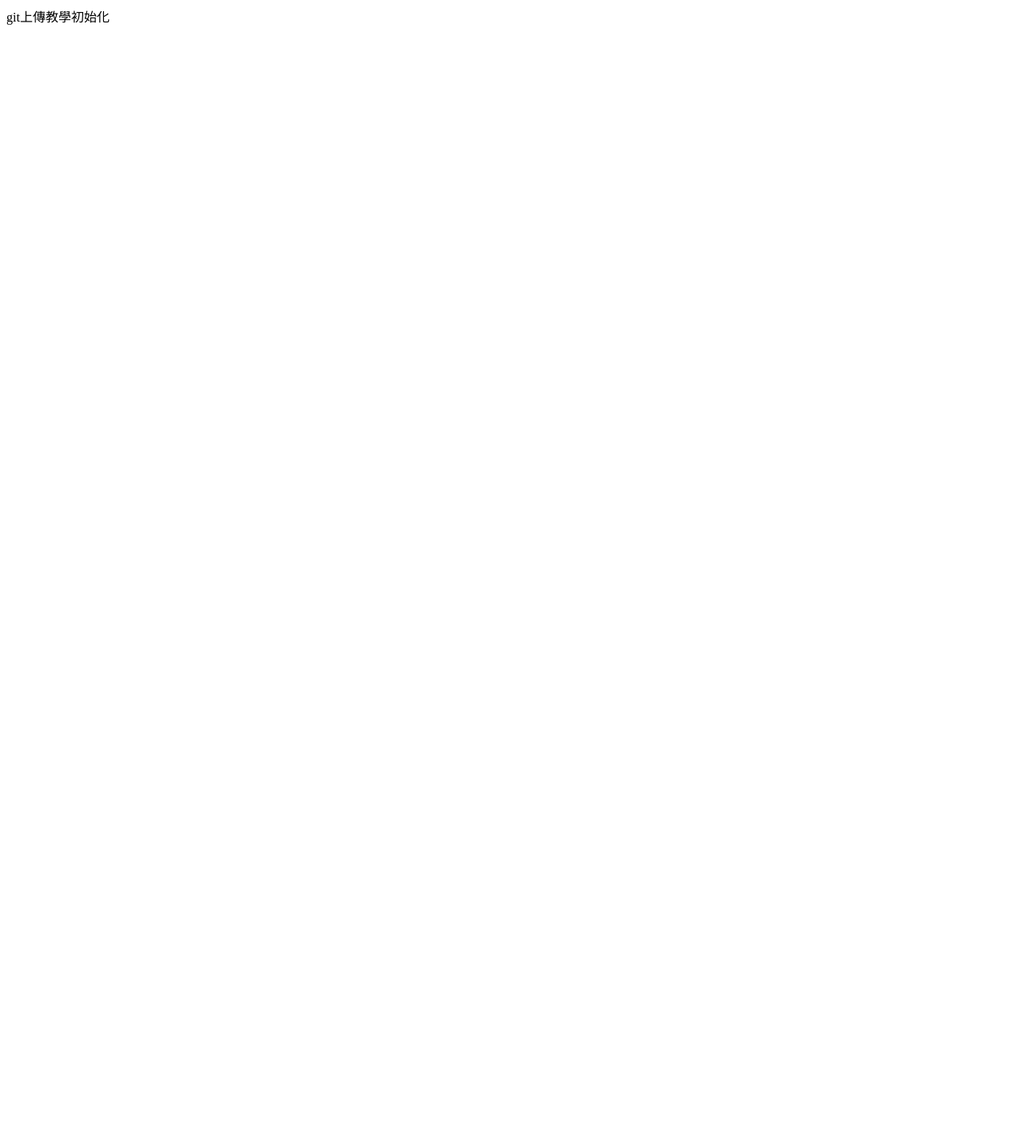
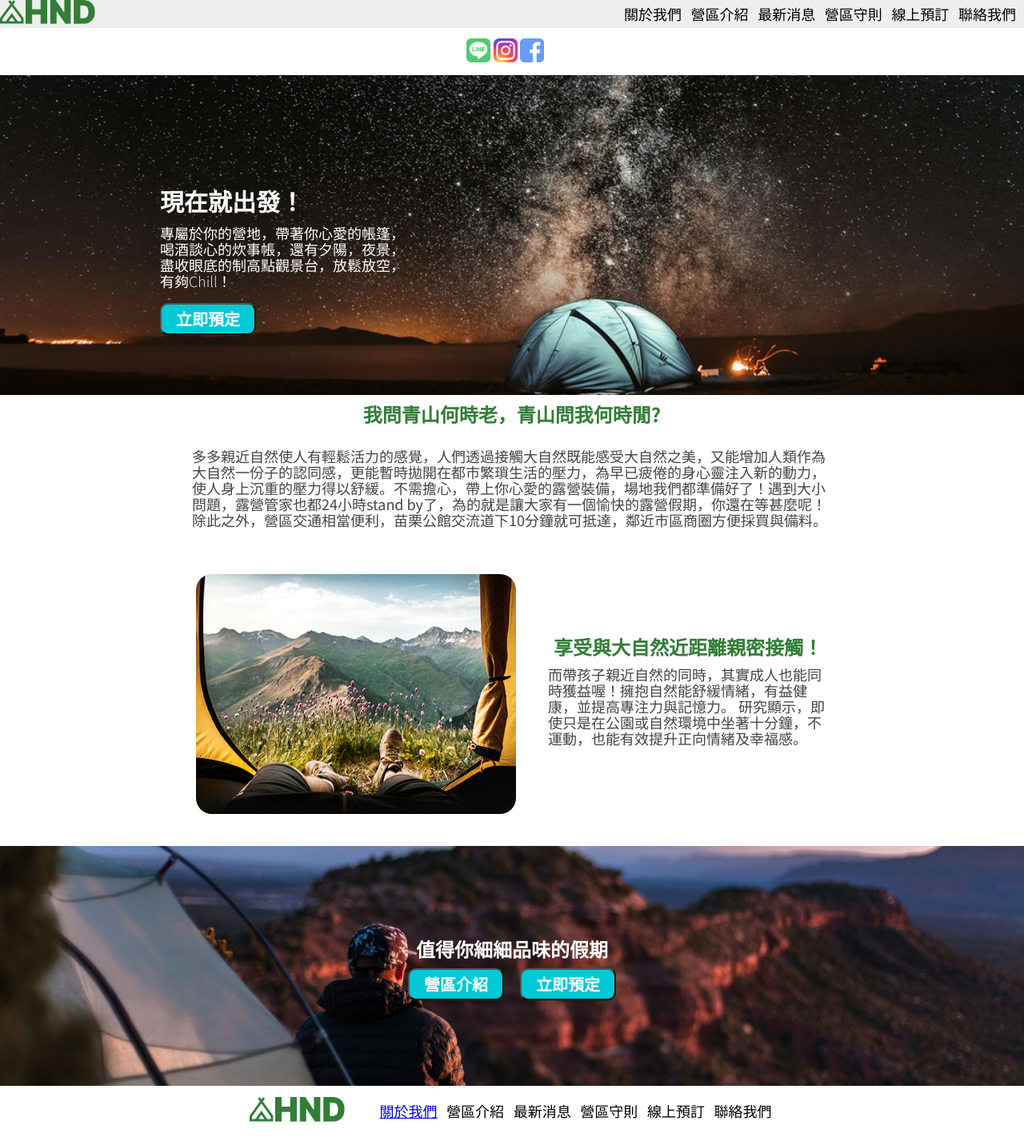
Before and after one commit to jamez168/project_tid201_12_01, a plain HTML site: page index.html in a window 1280 px wide. Shown: the whole page at 80% size. Before the commit the page ends 800 px from the top, so only its background shows below. Drawn offline with Linux system fonts and the light colour scheme.

Commit message:
git init

```diff
--- /dev/null
+++ b/css/style.css
@@ -0,0 +1,236 @@
+
+body {
+    padding: 0;
+    margin: 0;
+    border: 0;
+    font-family: Noto Sans TC;
+}
+* {
+    box-sizing: border-box;
+}
+.header {
+   width: 100%;
+   height: auto;
+   margin: auto;
+   background-color: #eeeeee;
+   display: flex;
+   flex-direction: row;
+   justify-content: space-between;
+   align-items: center;
+   position: fixed;
+   top: 0;
+   left: 0;
+}
+
+.logo {
+    width: 119px;
+}
+ .menu {
+    width: 544px;
+    height: 26px;
+    display: flex;
+    align-items: center;
+  }
+
+  ul {
+   list-style: none;
+   height: auto;
+
+   }
+  .item {
+    font-style: normal;
+    font-size: 18px;
+    line-height: 0px;
+    color: #000000;
+    display: inline;
+    margin: 4px;
+  }
+  .community {
+    width: 100%;
+    margin: auto;
+    margin-top: 48px;
+    margin-bottom: 16px;
+    display: flex;
+    justify-content: center;
+  }
+  .community_item {
+  width: 114px;
+  height: 30px;
+  margin: auto;
+  }
+
+.index_banner01 {
+    background-image: url('../image/camping_34_1440x400.png');
+    background-position: center;
+    width: 100%;
+    height: 400px;
+    margin: auto;
+    display: flex;
+    justify-content: flex-start;
+    align-items: center;
+    }
+
+.p1 {
+    font-family: Noto Sans TC;
+    font-style: normal;
+    font-weight: bold;
+    font-size: 30px;
+    line-height: 0px;
+    text-align: left;
+    color: #ffffff
+}
+.p4 {
+    font-family: Noto Sans TC;
+    font-style: normal;
+    font-weight: 200;
+    line-height: 20px;
+    font-size: 18px;
+    color: #ffffff;
+}
+
+.type_banner01 {
+    width: 306px;
+    height: 147px;
+    margin: auto;
+    margin-left: 200px;
+}
+
+ .indextext1 {
+    width: 800px;
+    height: auto;
+    margin-top: 40px;
+    margin-bottom: 40px;
+    margin: auto;
+    display: flex;
+    flex-direction: column;
+    justify-content: center;
+ }
+ .indextext1_a {
+    font-family: Noto Sans TC;
+    font-style: normal;
+    font-weight: bold;
+    font-size: 24px;
+    line-height: 0px;
+    color: #327e37;
+    text-align: center;
+ }
+ .indextext1_b {
+    font-family: Noto Sans TC;
+    font-style: normal;
+    font-weight: 400;
+    line-height: 20px;
+    font-size: 18px;
+    color: #454545;
+ }
+ .indextext2 {
+    width: auto;
+    height: auto;
+    margin-top: 40px;
+    margin-bottom: 40px;
+    display: flex;
+    justify-content:center;
+    align-items: center;
+ }
+.indextext2_1 {
+    background-image: url('../image/camping_27_400x300.jpg');
+    width: 400px;
+    height: 300px;
+    border-radius: 20px;
+}
+.indextext2_a {
+    width: 350px;
+    height: auto;
+    margin-left: 40px;
+
+
+}
+.indextext2_aa {
+    font-family: Noto Sans TC;
+    font-style: normal;
+    font-weight: bold;
+    font-size: 24px;
+    line-height: 0px;
+    color: #327e37;
+    text-align: center;
+}
+.indextext2_ab {
+    font-family: Noto Sans TC;
+    font-style: normal;
+    font-weight: 400;
+    line-height: 20px;
+    font-size: 18px;
+    color: #454545;
+}
+.index_banner02 {
+    width: 100%;
+    height: 300px;
+    margin: auto;
+    background-image: url('../image/camping_105_1440x300.png');
+    display: flex;
+    justify-content: center;
+    align-items: center;
+
+}
+.index_banner02_conv {
+    width: 260px;
+    height: 90px;
+    margin: center;
+}
+.type_banner02 {
+    width: 260px;
+    text-align: center;
+
+}
+.p2 {
+    font-family: Noto Sans TC;
+    font-weight: bold;
+    font-size: 24px;
+    line-height: 0px;
+    color: #ffffff
+
+}
+.button_banner02 {
+    width: 260px;
+    height: 40px;
+    display: flex;
+    justify-content: space-between;
+
+}
+.orderbutton {
+    width: 120px;
+    height: 40px;
+    border-radius: 10px;
+    background-color: #00c9d6;
+    font-family: Noto Sans TC;
+    font-size: 20px;
+    font-weight: bold;
+    line-height: 0px;
+    color:#ffffff;
+
+}
+.introbutton {
+    width: 120px;
+    height: 40px;
+    border-radius: 10px;
+    background-color: #00c9d6;
+    font-family: Noto Sans TC;
+    font-size: 20px;
+    font-weight: bold;
+    line-height: 0px;
+    color:#ffffff;
+
+}
+
+.footer {
+    width: 1200px;
+    height: 64px;
+    margin: auto;
+    display: flex;
+    justify-content: center;
+    align-items: center;
+}
+.footer_logo {
+    width: 119px;
+    margin: center;
+
+}
--- a/index.html
+++ b/index.html
@@ -1,11 +1,104 @@
 <!DOCTYPE html>
 <html lang="en">
+
 <head>
     <meta charset="UTF-8">
     <meta name="viewport" content="width=device-width, initial-scale=1.0">
-    <title>Document</title>
+    <link rel="preconnect" href="https://fonts.googleapis.com">
+    <link rel="preconnect" href="https://fonts.gstatic.com" crossorigin>
+    <link href="https://fonts.googleapis.com/css2?family=Noto+Sans+TC:wght@100..900&display=swap" rel="stylesheet">
+    <link rel="stylesheet" href="./css/style.css">
+    <title>HND</title>
+
 </head>
+
 <body>
-    git上傳教學初始化
+    <div class="header">
+        <div class="logo">
+        <img src="image/logo.png" width=119 alt="logo">
+        </div>
+        <div class="menu">
+            <ul>
+                <li class="item">關於我們</li>
+                <li class="item">營區介紹</li>
+                <li class="item">最新消息</li>
+                <li class="item">營區守則</li>
+                <li class="item">線上預訂</li>
+                <li class="item">聯絡我們</li>
+            </ul>
+        <div class="hamburger">
+              <span></span>
+              <span></span>
+              <span></span>
+        </div>
+        </div>
+        <!-- <div class="clear"></div> -->
+    </div>
+    <div class="community">
+        <div class="community_item">
+            <img class="line" src="./image/line.png">
+            <img class="instagram" src="./image/instagram.png">
+            <img class="facebook" src="./image/facebook.png">
+        </div>
+    </div>
+    <div class="index_banner01">
+          <div class="type_banner01">
+            <P class="p1">現在就出發！</p>
+            <P class="p4">專屬於你的營地，帶著你心愛的帳篷，喝酒談心的炊事帳，還有夕陽，夜景，盡收眼底的制高點觀景台，放鬆放空，有夠Chill！</p>
+            <button class="orderbutton">立即預定</button>
+          </div>
+    </div>
+    <div class="indextext1">
+        <div class="indextext1_a">
+            <p>我問青山何時老，青山問我何時閒?</p>
+        </div>
+        <div class="indextext1_b">
+            <p>多多親近自然使人有輕鬆活力的感覺，人們透過接觸大自然既能感受大自然之美，又能增加人類作為
+            大自然一份子的認同感，更能暫時拋開在都市繁瑣生活的壓力，為早已疲倦的身心靈注入新的動力，
+            使人身上沉重的壓力得以舒緩。不需擔心，帶上你心愛的露營裝備，場地我們都準備好了！遇到大小
+            問題，露營管家也都24小時stand by了，為的就是讓大家有一個愉快的露營假期，你還在等甚麼呢！
+            除此之外，營區交通相當便利，苗栗公館交流道下10分鐘就可抵達，鄰近市區商圈方便採買與備料。</p>
+        </div>
+    </div>
+    <div class="indextext2">
+        <div class="indextext2_1"></div>
+        <div class="indextext2_a">
+          <div class="indextext2_aa">
+            <p>享受與大自然近距離親密接觸！</p>
+          </div>
+          <div class="indextext2_ab">
+            <p>而帶孩子親近自然的同時，其實成人也能同時獲益喔！擁抱自然能舒緩情緒，有益健康，並提高專注力與記憶力。
+            研究顯示，即使只是在公園或自然環境中坐著十分鐘，不運動，也能有效提升正向情緒及幸福感。</p>
+          </div>
+        </div>
+    </div>
+    <div class="index_banner02">
+        <div class="index_banner02_conv">
+          <div class="type_banner02">
+            <p class="p2">值得你細細品味的假期</p>
+          </div>
+          <div class="button_banner02">
+            <button class="introbutton">營區介紹</button>
+            <button class="orderbutton">立即預定</button>
+          </div>
+        </div>
+    </div>
+    <div class="footer">
+      <div class="footer_logo">
+        <img src="image/logo.png" width=119 alt="logo">
+      </div>
+      <div class="footer_menu">
+        <ul>
+            <li class="item"><a href="index.html">關於我們</a></li>
+            <li class="item">營區介紹</li>
+            <li class="item">最新消息</li>
+            <li class="item">營區守則</li>
+            <li class="item">線上預訂</li>
+            <li class="item">聯絡我們</li>
+        </ul>
+      </div>
+    </div>
+
 </body>
+
 </html>
```
Also changed, not shown: about_us.html (added, +14 -0 lines), image/camping_105.jpg (added), image/camping_105_1200x300.jpg (added), image/camping_105_1440x300.png (added), image/camping_27_400x300.jpg (added), image/camping_34.jpg (added), image/camping_34_1200x400.jpg (added), image/camping_34_1440x400.png (added), image/facebook.png (added), image/instagram.png (added), image/line.png (added), image/logo.png (added).
